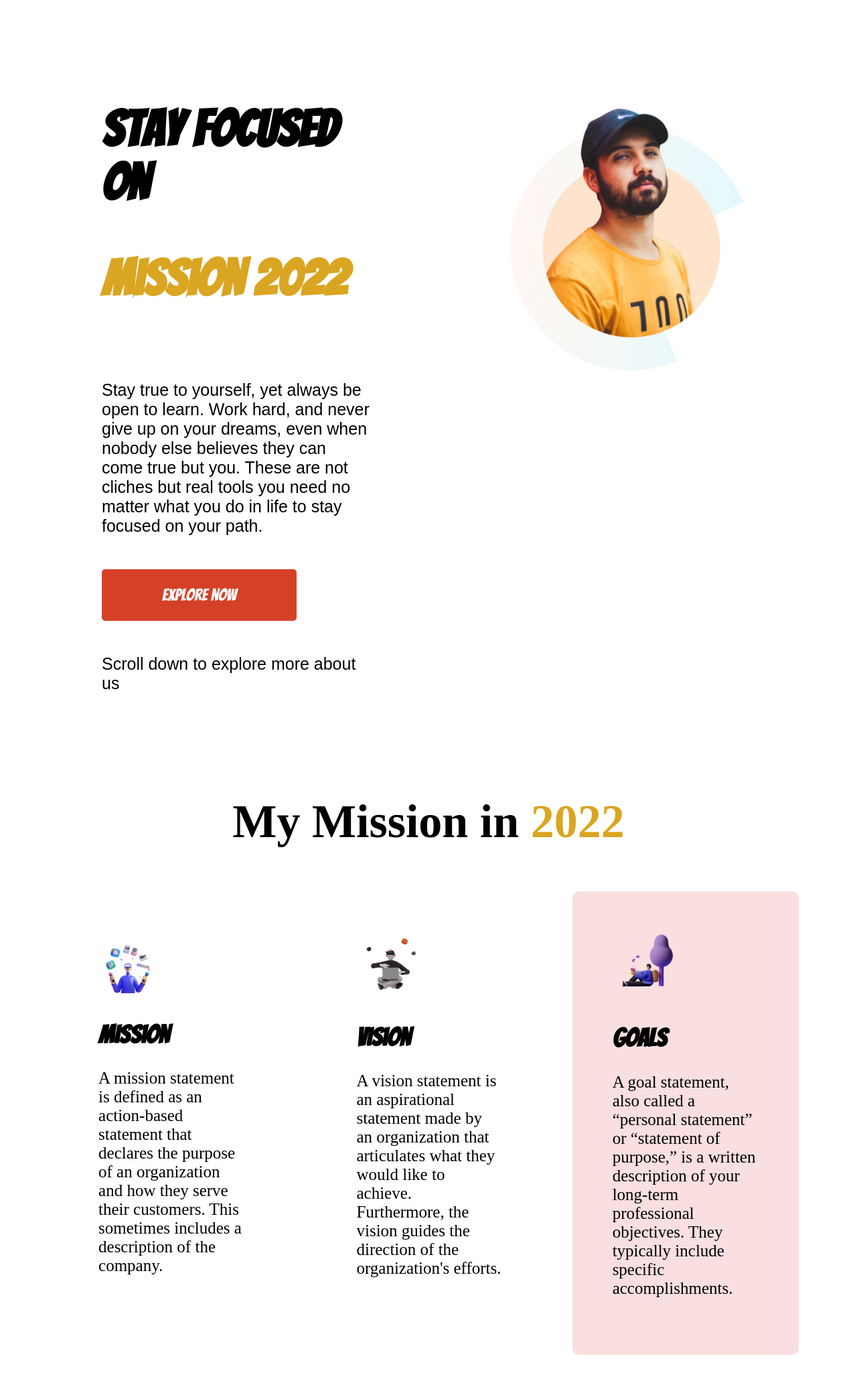
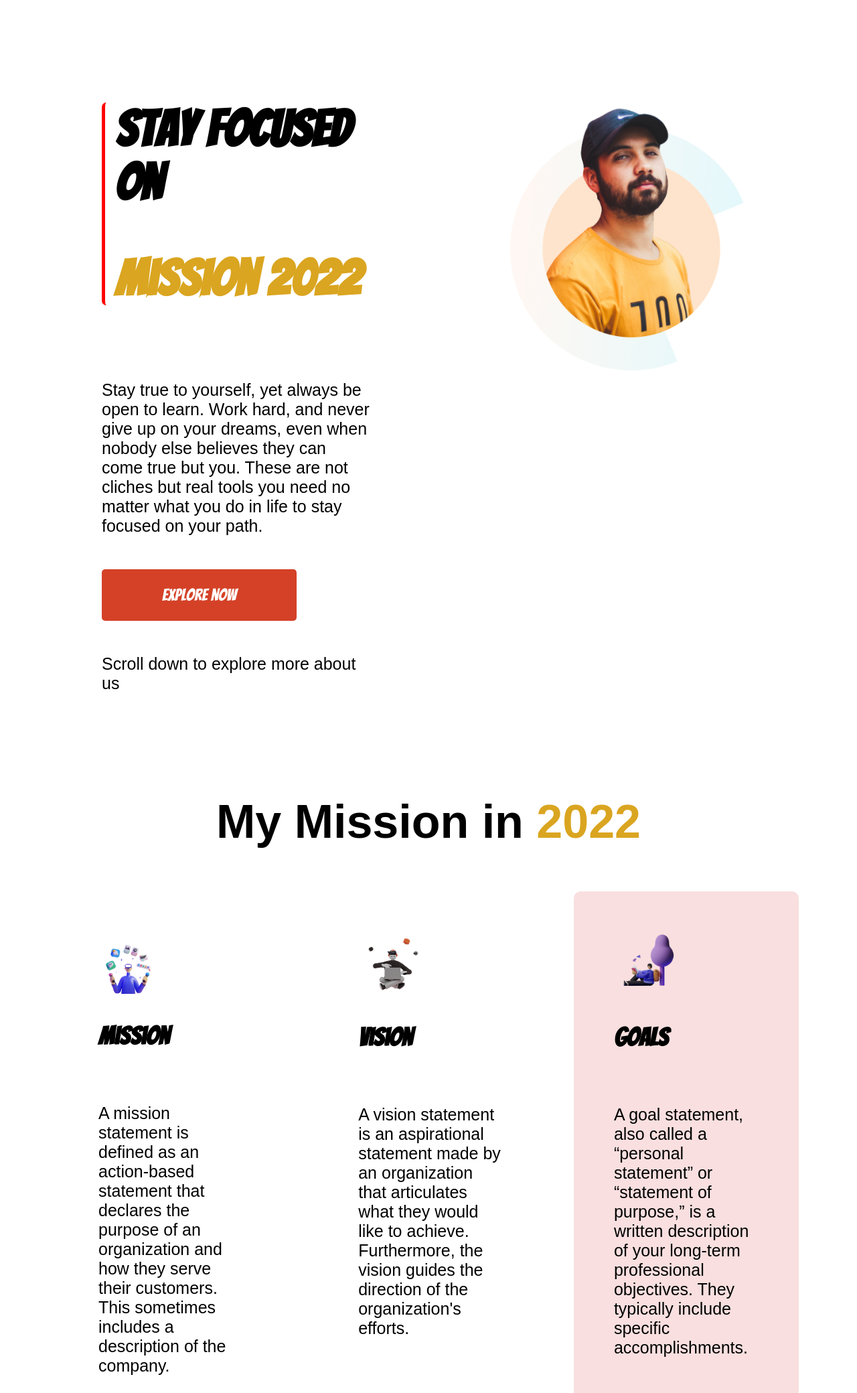
Before and after one commit to shahidul-alam/Assignment-1, a plain HTML site: page index.html in a window 1280 px wide. Shown: the top 2080 px of the page at 67% size. Drawn offline with Linux system fonts and the light colour scheme.

Commit message:
Final submission

```diff
--- a/index.html
+++ b/index.html
@@ -13,7 +13,7 @@
 <body>
     <section class="intro">
         <div class="half-width">
-            <div class="header">
+            <div class="header header-bar">
                 <h1>Stay Focused on</h1>
                 <h1><span class="hColor">Mission 2022</span> </h1>
             </div>
@@ -26,28 +26,28 @@
         </div>
     </section>
 
-    <h1 style="text-align:center; font-size:70px; font-weight:bold;">My Mission in <span class="hColor">2022</span></h1>
+    <h1 style="text-align:center; font-size:70px; font-weight:bold;  font-family:sans-serif;">My Mission in <span class="hColor">2022</span></h1>
 
 
     <section class="middle">
         <div class="tripple-width">
             <img src="images/illustrators/illustrator-1.png" alt="">
             <h1 class="middle-header">Mission</h1>
-            <p>
+            <p class="paragraph">
                 A mission statement is defined as an action-based statement that declares the purpose of an organization and how they serve their customers. This sometimes includes a description of the company.
             </p>
         </div>
         <div class="tripple-width">
             <img src="images/illustrators/illustrator-2.png" alt="">
             <h1 class="middle-header">Vision</h1>
-            <p>
+            <p class="paragraph">
                 A vision statement is an aspirational statement made by an organization that articulates what they would like to achieve. Furthermore, the vision guides the direction of the organization's efforts.
             </p>
         </div>
         <div class="tripple-width background-color">
             <img src="images/illustrators/illustrator-3.png" alt="">
             <h1 class="middle-header">Goals</h1>
-            <p>
+            <p class="paragraph">
                 A goal statement, also called a “personal statement” or “statement of purpose,” is a written description of your long-term professional objectives. They typically include specific accomplishments.
             </p>
         </div>
--- a/style.css
+++ b/style.css
@@ -31,6 +31,11 @@ body {
 .header {
   font-size: 50px;
   font-family: "Bangers", cursive;
+  padding-left: 15px;
+}
+.header-bar{
+    border-left: 5px solid red;
+    border-radius: 7px;
 }
 .header-2{
 font-size: 30px;
```
